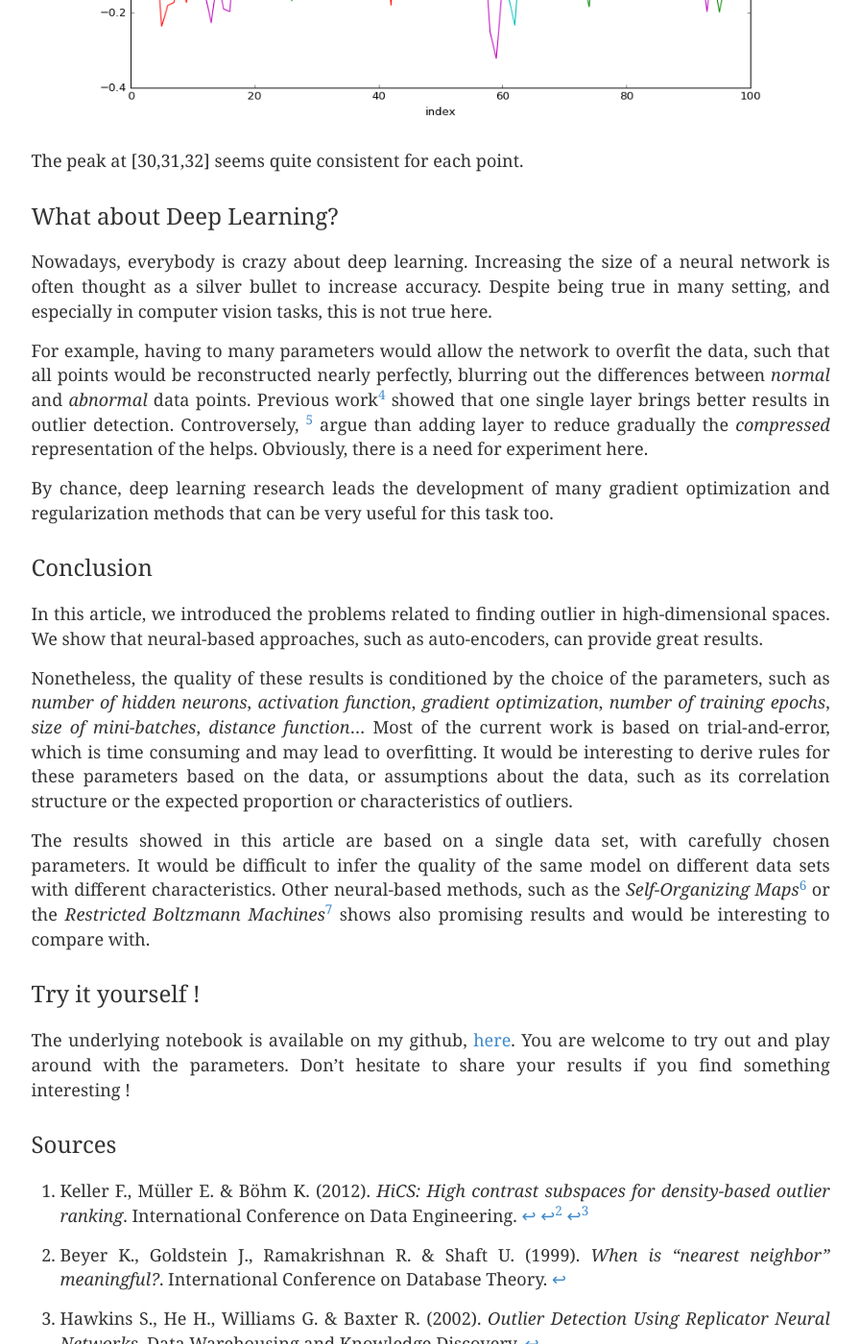
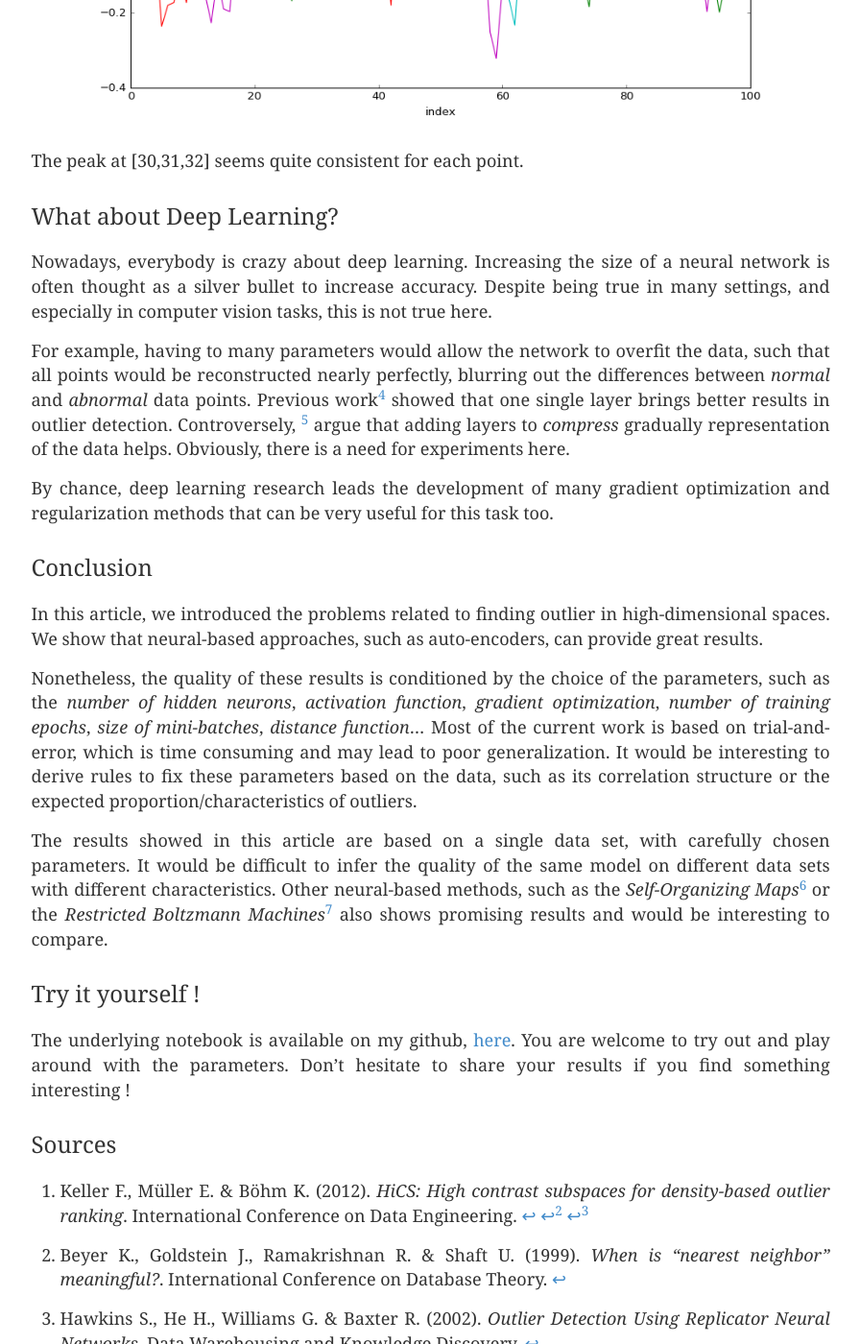
Before and after one commit to edouardfouche/edouardfouche.github.io, a Jekyll site: the page built from _posts/2017-03-07-Neural-based-outlier-discovery.markdown, in a window 1280 px wide and 1400 px high, scrolled down 9329 px. Shown: the whole window at 96% size, without its empty margins (96-992 px from the left). Built offline with Jekyll 4.4.1, drawn with Linux system fonts in a browser that asks for light colours; nearby versions of some CDN libraries; comment, search, counter and statistics services are not loaded; some of the changed text lies outside the part shown.

Commit message:
minor corrections

````diff
--- a/_posts/2017-03-07-Neural-based-outlier-discovery.markdown
+++ b/_posts/2017-03-07-Neural-based-outlier-discovery.markdown
@@ -152,11 +152,11 @@ Black points are the outliers, inferred from the labels. As we can see, they get
 Interpretability
 ----------------
 
-The outlier score is a useful information about the *abnormality* of data points. However, in practice this is often not enough. One does not only want to know which points are outliers, but also why they can be considered as outliers, i.e. in which subspace they are so special.
+The outlier score is a useful information about the *abnormality* of data points. However, in practice this is often not enough. One does not only want to know which points are outliers, but also why these points are so special, i.e. in which subspaces they are abnormal.
 
 The lack of interpretation possibilities has been a major criticism of neural network. Neural networks are often seen as a magic black box doing great things but excluding any interpretation possibilities. I would say that in the case of outlier detection, this is not true.
 
-It turns out that one can find an indication in which dimension a particular data point is outlying by looking at the reconstruction error. For example, point n°350 is one of the outlier in the subspace [30,31,32], we can compute its reconstruction error per dimension and plot it:
+By looking at the reconstruction error, we can find hints about the dimensions in which a particular data point is outlying. For example, point n°350 is one of the outlier in the subspace [30,31,32], we can compute its reconstruction error per dimension and plot it:
 
 ``` python
 def compute_error_per_dim(point):
@@ -181,11 +181,11 @@ Similarly, point n°50, which is an outlier in subspace [30,31,32] and [68,69],
 
 ![ae-outlier-reconstruction-50](/img/ae-outlier-reconstruction-50.png){:class="img-responsive"}
 
-Point n°50 also has a relative high reconstruction error in subspace [50,51,52]. This is a false positive, because point n°50 does not show a clear outlier behavior in this subspace. However, it seems that point n°50 is located in a relatively sparse region in the subspace [50,51,52] (see the red point hereafter).
+Point n°50 also has a relative high reconstruction error in subspace [50,51,52]. This is a false positive, because point n°50 does not show a clear outlier behavior in this subspace. Still, it seems that point n°50 is located in a relatively sparse region in the subspace [50,51,52] (see the red point).
 
 ![3d-plot-non-outlier-50](/img/3d-plot-non-outlier-50.png){:class="img-responsive"}
 
-So it seems that one can find back the information in which each object is an outlier by looking at the reconstruction errors, or at least reduce drastically the search space. Hereafter we plot the reconstruction error of each outlier in the subspace [30,31,32]. Namely, the points n°50, 121, 350, 572 and 559.
+So it seems that one can find back the information in which each object is an outlier by looking at the reconstruction errors, or at least reduce drastically the search space. Hereafter, we plot the reconstruction error of each outlier in the subspace [30,31,32]. Namely, the points n°50, 121, 350, 572 and 559.
 
 ``` python
 %matplotlib notebook
@@ -211,9 +211,9 @@ The peak at [30,31,32] seems quite consistent for each point.
 What about Deep Learning?
 -------------------------
 
-Nowadays, everybody is crazy about deep learning. Increasing the size of a neural network is often thought as a silver bullet to increase accuracy. Despite being true in many setting, and especially in computer vision tasks, this is not true here.
+Nowadays, everybody is crazy about deep learning. Increasing the size of a neural network is often thought as a silver bullet to increase accuracy. Despite being true in many settings, and especially in computer vision tasks, this is not true here.
 
-For example, having to many parameters would allow the network to overfit the data, such that all points would be reconstructed nearly perfectly, blurring out the differences between *normal* and *abnormal* data points. Previous work[^fn5] showed that one single layer brings better results in outlier detection. Controversely, [^fn6] argue than adding layer to reduce gradually the *compressed* representation of the helps. Obviously, there is a need for experiment here.
+For example, having to many parameters would allow the network to overfit the data, such that all points would be reconstructed nearly perfectly, blurring out the differences between *normal* and *abnormal* data points. Previous work[^fn5] showed that one single layer brings better results in outlier detection. Controversely, [^fn6] argue that adding layers to *compress* gradually representation of the data helps. Obviously, there is a need for experiments here.
 
 By chance, deep learning research leads the development of many gradient optimization and regularization methods that can be very useful for this task too.
 
@@ -222,9 +222,9 @@ Conclusion
 
 In this article, we introduced the problems related to finding outlier in high-dimensional spaces. We show that neural-based approaches, such as auto-encoders, can provide great results.
 
-Nonetheless, the quality of these results is conditioned by the choice of the parameters, such as *number of hidden neurons*, *activation function*, *gradient optimization*, *number of training epochs*, *size of mini-batches*, *distance function*... Most of the current work is based on trial-and-error, which is time consuming and may lead to overfitting. It would be interesting to derive rules for these parameters based on the data, or assumptions about the data, such as its correlation structure or the expected proportion or characteristics of outliers.
+Nonetheless, the quality of these results is conditioned by the choice of the parameters, such as the *number of hidden neurons*, *activation function*, *gradient optimization*, *number of training epochs*, *size of mini-batches*, *distance function*... Most of the current work is based on trial-and-error, which is time consuming and may lead to poor generalization. It would be interesting to derive rules to fix these parameters based on the data, such as its correlation structure or the expected proportion/characteristics of outliers.
 
-The results showed in this article are based on a single data set, with carefully chosen parameters. It would be difficult to infer the quality of the same model on different data sets with different characteristics. Other neural-based methods, such as the *Self-Organizing Maps*[^fn9] or the *Restricted Boltzmann Machines*[^fn10] shows also promising results and would be interesting to compare with.
+The results showed in this article are based on a single data set, with carefully chosen parameters. It would be difficult to infer the quality of the same model on different data sets with different characteristics. Other neural-based methods, such as the *Self-Organizing Maps*[^fn9] or the *Restricted Boltzmann Machines*[^fn10] also shows promising results and would be interesting to compare.
 
 Try it yourself !
 -----------------
````
